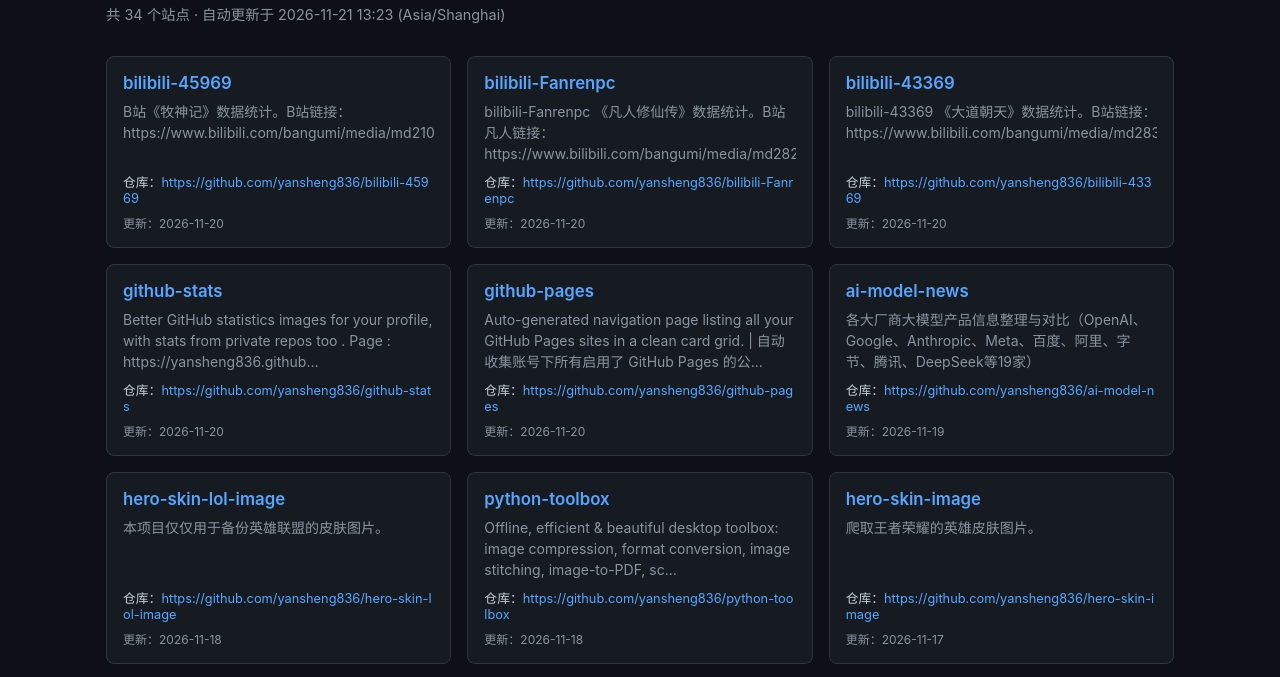
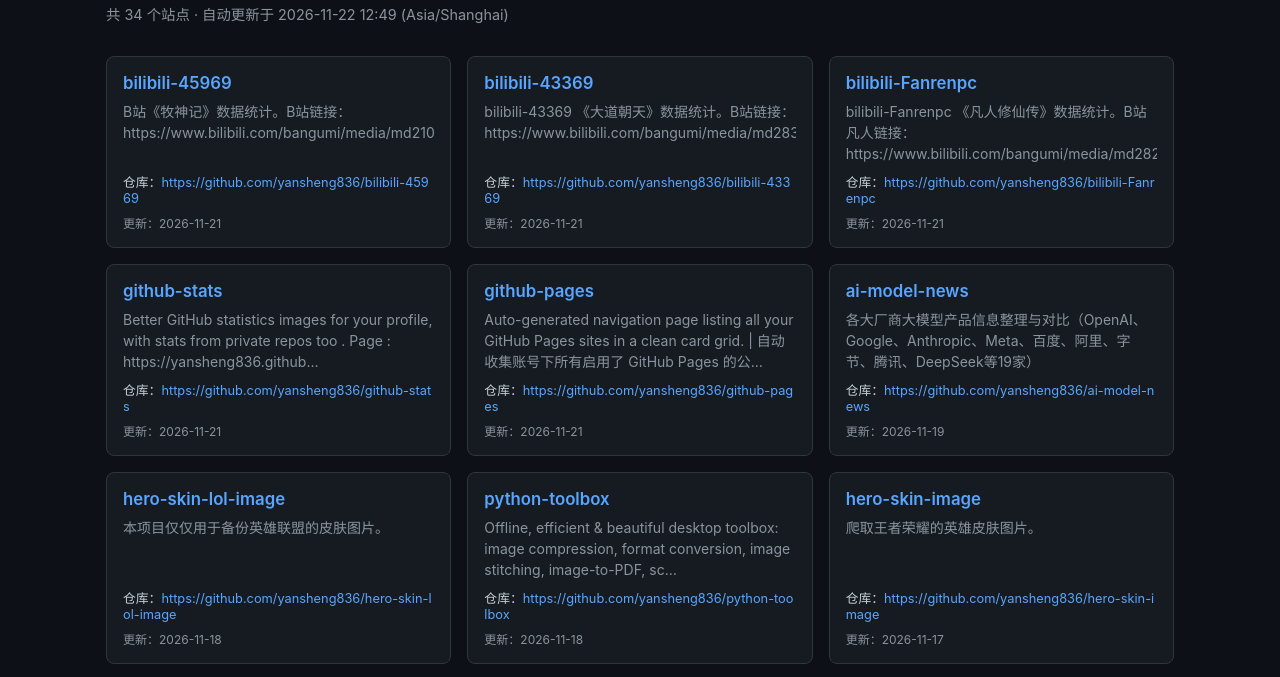
Before and after one commit to yansheng836/github-pages, a plain HTML site: page index.html in a window 1280 px wide. Shown: the part 68-745 px from the top of the page. Drawn offline with Linux system fonts and the light colour scheme.

Commit message:
chore: 自动更新 Pages 导航

```diff
--- a/index.html
+++ b/index.html
@@ -29,7 +29,7 @@ footer { max-width:1100px; margin:0 auto; padding:1rem; color:var(--muted); font
 <body>
 <header>
   <h1>yansheng836 的 GitHub Pages 导航</h1>
-  <div class="meta">共 34 个站点 · 自动更新于 2026-11-21 13:23 (Asia/Shanghai)</div>
+  <div class="meta">共 34 个站点 · 自动更新于 2026-11-22 12:49 (Asia/Shanghai)</div>
 </header>
 <main>
 <div class="grid">
@@ -37,31 +37,31 @@ footer { max-width:1100px; margin:0 auto; padding:1rem; color:var(--muted); font
       <a class="name" href="https://yansheng836.github.io/bilibili-45969/" target="_blank" rel="noopener">bilibili-45969</a>
       <div class="desc">B站《牧神记》数据统计。B站链接：https://www.bilibili.com/bangumi/media/md21082961</div>
       <div class="pages">仓库：<a href="https://github.com/yansheng836/bilibili-45969" target="_blank" rel="noopener">https://github.com/yansheng836/bilibili-45969</a></div>
-      <div class="updated">更新：2026-11-20</div>
+      <div class="updated">更新：2026-11-21</div>
+    </div>
+    <div class="card">
+      <a class="name" href="https://yansheng836.github.io/bilibili-43369/" target="_blank" rel="noopener">bilibili-43369</a>
+      <div class="desc">bilibili-43369 《大道朝天》数据统计。B站链接：https://www.bilibili.com/bangumi/media/md28339943</div>
+      <div class="pages">仓库：<a href="https://github.com/yansheng836/bilibili-43369" target="_blank" rel="noopener">https://github.com/yansheng836/bilibili-43369</a></div>
+      <div class="updated">更新：2026-11-21</div>
     </div>
     <div class="card">
       <a class="name" href="https://yansheng836.github.io/bilibili-Fanrenpc/" target="_blank" rel="noopener">bilibili-Fanrenpc</a>
       <div class="desc">bilibili-Fanrenpc 《凡人修仙传》数据统计。B站凡人链接：https://www.bilibili.com/bangumi/media/md28223043</div>
       <div class="pages">仓库：<a href="https://github.com/yansheng836/bilibili-Fanrenpc" target="_blank" rel="noopener">https://github.com/yansheng836/bilibili-Fanrenpc</a></div>
-      <div class="updated">更新：2026-11-20</div>
-    </div>
-    <div class="card">
-      <a class="name" href="https://yansheng836.github.io/bilibili-43369/" target="_blank" rel="noopener">bilibili-43369</a>
-      <div class="desc">bilibili-43369 《大道朝天》数据统计。B站链接：https://www.bilibili.com/bangumi/media/md28339943</div>
-      <div class="pages">仓库：<a href="https://github.com/yansheng836/bilibili-43369" target="_blank" rel="noopener">https://github.com/yansheng836/bilibili-43369</a></div>
-      <div class="updated">更新：2026-11-20</div>
+      <div class="updated">更新：2026-11-21</div>
     </div>
     <div class="card">
       <a class="name" href="https://yansheng836.github.io/github-stats/" target="_blank" rel="noopener">github-stats</a>
       <div class="desc">Better GitHub statistics images for your profile, with stats from private repos too . Page : https://yansheng836.github…</div>
       <div class="pages">仓库：<a href="https://github.com/yansheng836/github-stats" target="_blank" rel="noopener">https://github.com/yansheng836/github-stats</a></div>
-      <div class="updated">更新：2026-11-20</div>
+      <div class="updated">更新：2026-11-21</div>
     </div>
     <div class="card">
       <a class="name" href="https://yansheng836.github.io/github-pages/" target="_blank" rel="noopener">github-pages</a>
       <div class="desc">Auto-generated navigation page listing all your GitHub Pages sites in a clean card grid. | 自动收集账号下所有启用了 GitHub Pages 的公…</div>
       <div class="pages">仓库：<a href="https://github.com/yansheng836/github-pages" target="_blank" rel="noopener">https://github.com/yansheng836/github-pages</a></div>
-      <div class="updated">更新：2026-11-20</div>
+      <div class="updated">更新：2026-11-21</div>
     </div>
     <div class="card">
       <a class="name" href="https://yansheng836.github.io/ai-model-news/" target="_blank" rel="noopener">ai-model-news</a>
```
